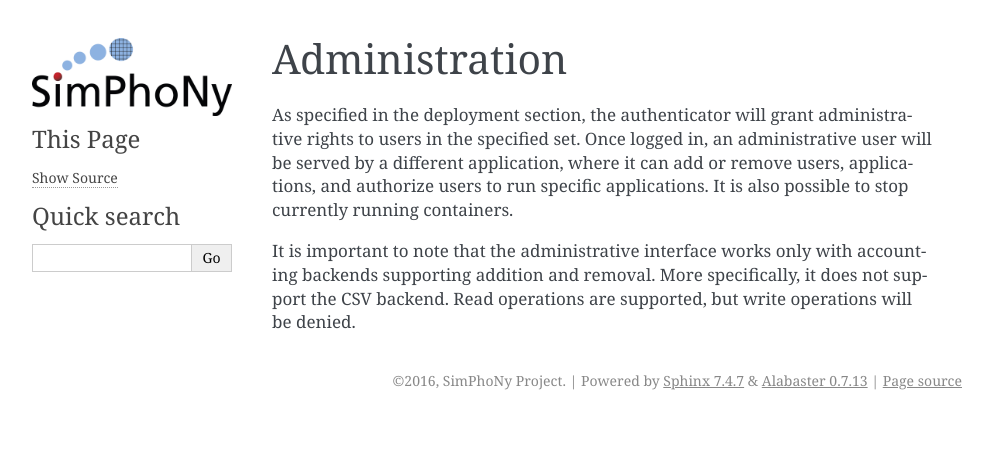
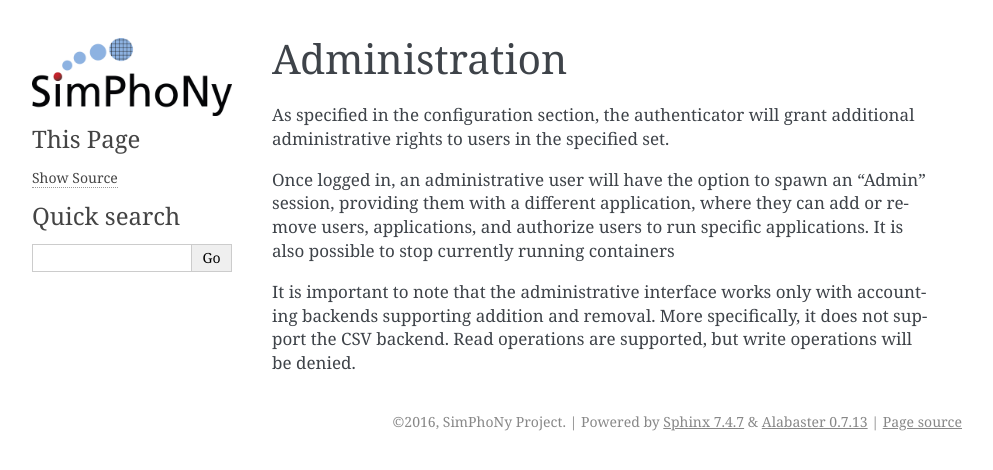
Before and after one commit to simphony/simphony-remote, a Sphinx documentation site: the page built from doc/source/administration.rst, in a window 1280 px wide. Shown: the top 470 px of the page, without its empty margins (148-1141 px from the left). Built offline with Sphinx 7.4.7, drawn with Linux system fonts in a browser that asks for light colours; the version number is read from the project's files by our own code.

Commit message:
DOC: update user documentation on admin UI

```diff
--- a/doc/source/administration.rst
+++ b/doc/source/administration.rst
@@ -1,11 +1,12 @@
 Administration
 ==============
 
-As specified in the deployment section, the authenticator will grant administrative
-rights to users in the specified set.
-Once logged in, an administrative user will be served by a different application,
-where it can add or remove users, applications, and authorize users to run specific
-applications. It is also possible to stop currently running containers.
+As specified in the configuration section, the authenticator will grant additional
+administrative rights to users in the specified set.
+
+Once logged in, an administrative user will have the option to spawn an "Admin" session,
+providing them with a different application, where they can add or remove users,
+applications, and authorize users to run specific applications. It is also possible to stop currently running containers
 
 It is important to note that the administrative interface works only with
 accounting backends supporting addition and removal. More specifically, it
--- a/doc/source/configuration.rst
+++ b/doc/source/configuration.rst
@@ -37,8 +37,8 @@ Administration capabilities are decided by jupyterhub, not remoteappmanager.
     c.Authenticator.admin_users = {"admin"}
 
 Note that the entry must be a python set. Users in this set will, once logged
-in, reach an administrative interface, instead of the docker application
-management.
+in, be able to launch an administrative interface in addition to the standard
+docker application management.
 
 .. _config_remoteappmanager:
 
```
